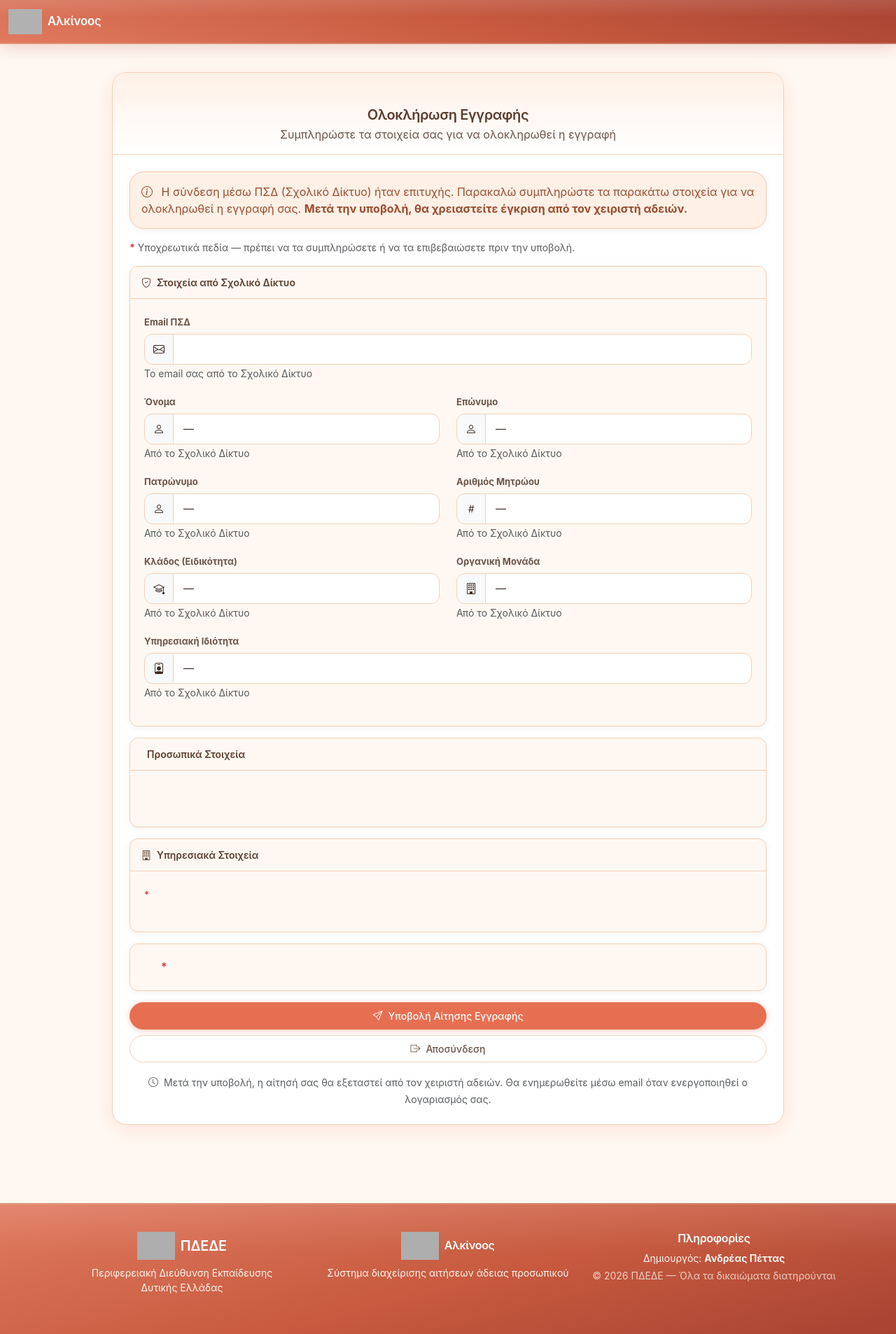
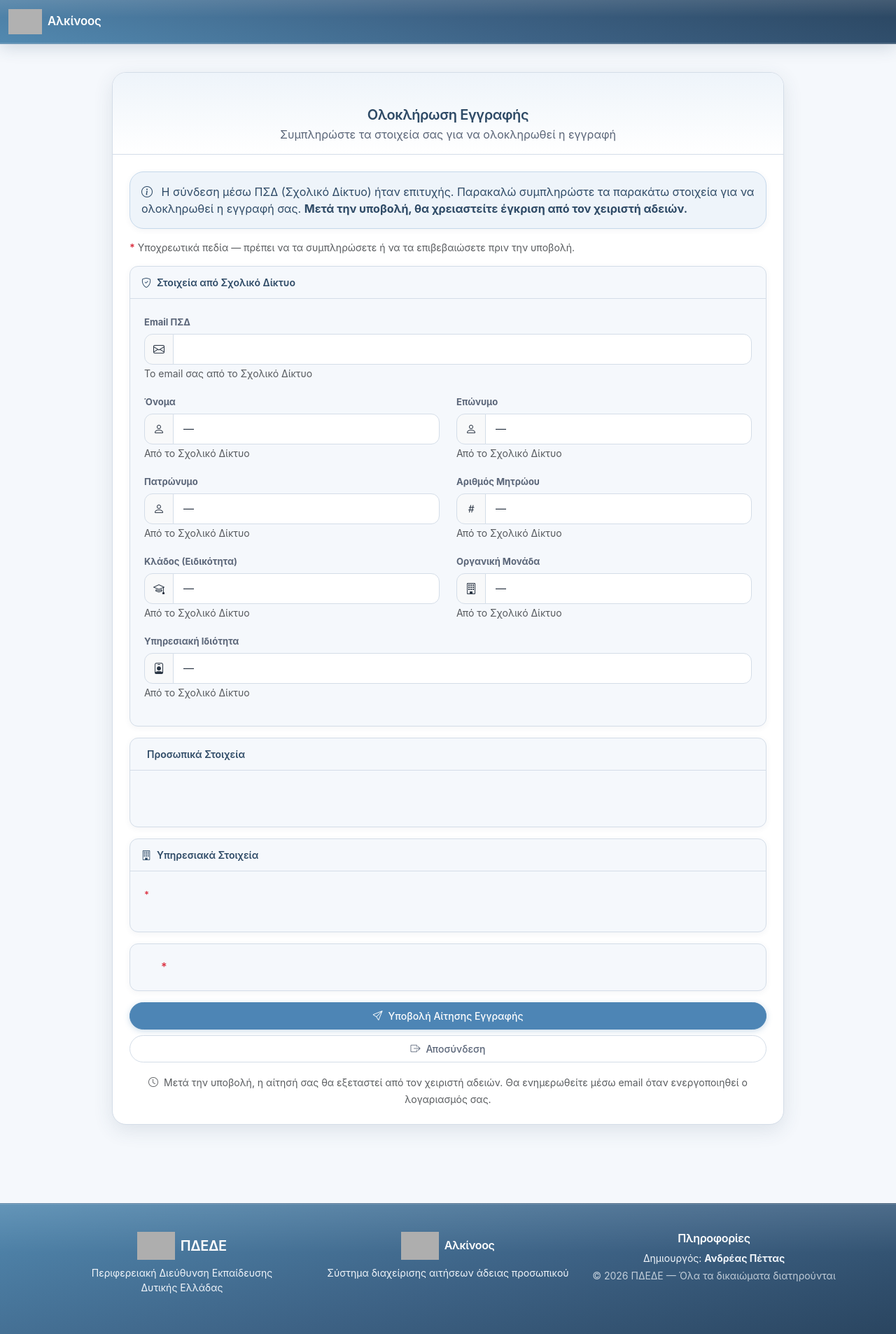
Before and after one commit to apettas/adeies5, a Django app: template templates/accounts/complete_sso_registration.html in a window 1280 px wide. Shown: the whole page at 70% size. Run offline with Django 5.2, Linux system fonts and the light colour scheme; the template is opened without the code that fills it, so the values that code supplies are empty; some libraries are stand-ins or nearby versions; grey boxes are pictures that could not be loaded.

Commit message:
style: replace coral theme with warmer ocean-blue palette
Use softer slate-blue primaries and chrome gradients instead of the previous coral scheme while keeping the friendlier rounded UI treatment.

Co-authored-by: Cursor <cursoragent@cursor.com>

```diff
--- a/pdede_leaves/settings.py
+++ b/pdede_leaves/settings.py
@@ -125,7 +125,7 @@ STATICFILES_DIRS = [
     BASE_DIR / 'static',
 ]
 # Αύξησε κατά deploy που αλλάζει CSS/JS — το nginx σερβίρει /static/ με cache 1 έτους.
-THEME_STATIC_VERSION = config('THEME_STATIC_VERSION', default='7')
+THEME_STATIC_VERSION = config('THEME_STATIC_VERSION', default='8')
 
 # Security settings - keep relaxed defaults for local development and enable via env
 # in staging/production.
--- a/static/css/alkinoos-theme.css
+++ b/static/css/alkinoos-theme.css
@@ -1,61 +1,61 @@
 /**
- * Αλκίνοος — ζεστό, φιλικό theme (ανεξάρτητο από χρώματα λογοτύπου)
+ * Αλκίνοος — ζεστό μπλε theme (φιλικό, όχι ψυχρό corporate)
  */
 
 :root {
-    /* Brand — ζεστά, γήινα τόνια */
-    --brand-navy: #5c3d2e;
-    --brand-blue: #e07a5f;
-    --brand-silver: #e8c4a8;
+    /* Brand — ζεστό μπλε-σκούρο (λιγότερο cyan) */
+    --brand-navy: #2e4a66;
+    --brand-blue: #5a8fb5;
+    --brand-silver: #c8d4e0;
 
-    /* Primary / interactive — κοραλί & βερικοκί */
-    --primary-600: #e76f51;
-    --primary-500: #f4845f;
-    --primary-400: #f7a072;
+    /* Primary / interactive — ωκεάνιο μπλε με ζεστή απόχρωση */
+    --primary-600: #4d85b5;
+    --primary-500: #5f96c4;
+    --primary-400: #7aadd4;
 
-    /* Playful accents */
-    --accent-gold: #f4a261;
-    --accent-teal: #2a9d8f;
-    --accent-plum: #9b5de5;
+    /* Accents */
+    --accent-gold: #e8b86d;
+    --accent-teal: #3d9a8f;
+    --accent-plum: #7c6cbf;
 
-    /* Surfaces — κρεμ/ροδακινί */
-    --bg-page: #fff8f2;
+    /* Surfaces — ζεστό off-white με ελαφρύ μπλε */
+    --bg-page: #f5f8fc;
     --bg-card: #ffffff;
-    --bg-subtle: #ffe8d6;
-    --border-color: #f5d0b5;
-    --border-focus: #e76f51;
+    --bg-subtle: #e8eef5;
+    --border-color: #d4dde8;
+    --border-focus: #5f96c4;
 
     /* Text */
-    --text-primary: #3d2c24;
-    --text-secondary: #6b5348;
-    --text-muted: #a08072;
+    --text-primary: #2a3544;
+    --text-secondary: #5a6578;
+    --text-muted: #8a95a8;
 
-    /* Semantic — ζεστότερα */
-    --success-bg: #e8f8ef;
-    --success-text: #1d8a5c;
-    --warning-bg: #fff4d6;
-    --warning-text: #c45d00;
-    --danger-bg: #ffe8e8;
-    --danger-text: #c62828;
+    /* Semantic */
+    --success-bg: #e8f5ee;
+    --success-text: #1d7a55;
+    --warning-bg: #fff6e5;
+    --warning-text: #b86e00;
+    --danger-bg: #fef0f0;
+    --danger-text: #c0392b;
 
-    /* Elevation & shape — πιο στρογγυλά */
-    --shadow-soft: 0 8px 28px rgba(231, 111, 81, 0.14);
-    --shadow-card: 0 2px 8px rgba(92, 61, 46, 0.07);
+    /* Elevation & shape */
+    --shadow-soft: 0 8px 28px rgba(46, 74, 102, 0.12);
+    --shadow-card: 0 2px 8px rgba(46, 74, 102, 0.06);
     --radius-card: 20px;
     --radius-pill: 999px;
     --radius-input: 12px;
 
-    /* Warm chrome — navbar / footer / mobile bar */
-    --glass-blur: blur(12px) saturate(150%);
-    --glass-chrome-deep: #a84332;
-    --glass-chrome-mid: #c75a3f;
-    --glass-chrome-light: #e07a5f;
-    --glass-chrome-overlay: rgba(199, 90, 63, 0.92);
-    --glass-edge-chrome: rgba(255, 236, 220, 0.28);
-    --glass-edge-highlight: rgba(255, 248, 240, 0.18);
-    --glass-text-chrome: rgba(255, 252, 248, 0.96);
-    --glass-text-chrome-muted: rgba(255, 240, 228, 0.82);
-    --glass-shadow: 0 4px 24px rgba(168, 67, 50, 0.22);
+    /* Chrome — ζεστό μπλε gradient (navbar / footer) */
+    --glass-blur: blur(12px) saturate(145%);
+    --glass-chrome-deep: #2a4560;
+    --glass-chrome-mid: #3d6285;
+    --glass-chrome-light: #5289b0;
+    --glass-chrome-overlay: rgba(61, 98, 133, 0.92);
+    --glass-edge-chrome: rgba(220, 232, 245, 0.22);
+    --glass-edge-highlight: rgba(255, 255, 255, 0.14);
+    --glass-text-chrome: rgba(248, 251, 255, 0.96);
+    --glass-text-chrome-muted: rgba(220, 232, 245, 0.82);
+    --glass-shadow: 0 4px 24px rgba(42, 69, 96, 0.2);
     /* Legacy aliases */
     --glass-bg-footer: var(--glass-chrome-mid);
     --glass-bg-footer-end: var(--glass-chrome-light);
@@ -63,22 +63,22 @@
     --glass-edge-light: var(--glass-edge-chrome);
 
     /* Bootstrap overrides */
-    --bs-primary: #e76f51;
-    --bs-primary-rgb: 231, 111, 81;
-    --bs-secondary: #6b5348;
-    --bs-secondary-rgb: 107, 83, 72;
-    --bs-success: #1d8a5c;
-    --bs-info: #2a9d8f;
-    --bs-warning: #c45d00;
-    --bs-danger: #c62828;
-    --bs-body-bg: #fff8f2;
-    --bs-body-color: #3d2c24;
-    --bs-border-color: #f5d0b5;
+    --bs-primary: #4d85b5;
+    --bs-primary-rgb: 77, 133, 181;
+    --bs-secondary: #5a6578;
+    --bs-secondary-rgb: 90, 101, 120;
+    --bs-success: #1d7a55;
+    --bs-info: #3d9a8f;
+    --bs-warning: #b86e00;
+    --bs-danger: #c0392b;
+    --bs-body-bg: #f5f8fc;
+    --bs-body-color: #2a3544;
+    --bs-border-color: #d4dde8;
     --bs-border-radius: 12px;
     --bs-border-radius-lg: 20px;
     --bs-border-radius-pill: 999px;
-    --bs-link-color: #d45d3e;
-    --bs-link-hover-color: #b84a32;
+    --bs-link-color: #4d85b5;
+    --bs-link-hover-color: #3d6f9a;
     --bs-font-sans-serif: -apple-system, BlinkMacSystemFont, "SF Pro Text", "Segoe UI", Roboto, "Helvetica Neue", Arial, sans-serif;
 }
 
@@ -317,14 +317,14 @@ h1, h2, h3, h4, h5, h6,
 .btn-primary {
     background-color: var(--primary-600);
     border-color: var(--primary-600);
-    box-shadow: 0 2px 8px rgba(231, 111, 81, 0.35);
+    box-shadow: 0 2px 8px rgba(77, 133, 181, 0.3);
 }
 
 .btn-primary:hover,
 .btn-primary:focus {
     background-color: var(--primary-500);
     border-color: var(--primary-500);
-    box-shadow: 0 4px 14px rgba(244, 132, 95, 0.4);
+    box-shadow: 0 4px 14px rgba(95, 150, 196, 0.35);
 }
 
 .btn-outline-primary {
@@ -372,7 +372,7 @@ h1, h2, h3, h4, h5, h6,
 .form-control:focus,
 .form-select:focus {
     border-color: var(--border-focus);
-    box-shadow: 0 0 0 3px rgba(231, 111, 81, 0.2);
+    box-shadow: 0 0 0 3px rgba(95, 150, 196, 0.2);
 }
 
 .form-control::placeholder {
@@ -424,8 +424,8 @@ h1, h2, h3, h4, h5, h6,
 
 .badge.bg-primary,
 .badge.bg-info {
-    background-color: #ffe8d6 !important;
-    color: #c75a3f !important;
+    background-color: #e8eef5 !important;
+    color: #3d6285 !important;
 }
 
 .badge.bg-success {
@@ -500,9 +500,9 @@ h1, h2, h3, h4, h5, h6,
 }
 
 .alert-info {
-    background: #fff0e6;
-    color: #9a4d2e;
-    border-color: #f5c9a8;
+    background: #eef4fa;
+    color: #2e4a66;
+    border-color: #c5d8eb;
 }
 
 /* ── Tabs ─────────────────────────────────────────────── */
@@ -663,7 +663,7 @@ h1, h2, h3, h4, h5, h6,
     -webkit-backdrop-filter: var(--glass-blur);
     border-top: 1px solid var(--glass-edge-chrome);
     padding: 8px 8px calc(8px + env(safe-area-inset-bottom, 0px));
-    box-shadow: 0 -4px 24px rgba(168, 67, 50, 0.2), inset 0 1px 0 var(--glass-edge-highlight);
+    box-shadow: 0 -4px 24px rgba(42, 69, 96, 0.18), inset 0 1px 0 var(--glass-edge-highlight);
 }
 
 .mobile-tab-bar .tab-items {
@@ -739,7 +739,7 @@ h1, h2, h3, h4, h5, h6,
     display: flex;
     align-items: center;
     justify-content: center;
-    background: linear-gradient(145deg, #fff8f2 0%, #ffe8d6 45%, #ffd4b8 100%);
+    background: linear-gradient(145deg, #f5f8fc 0%, #e8eef5 50%, #dce8f4 100%);
     padding: 24px 16px;
 }
 
@@ -812,7 +812,7 @@ h1, h2, h3, h4, h5, h6,
 
 .select2-container--default.select2-container--focus .select2-selection--single {
     border-color: var(--border-focus) !important;
-    box-shadow: 0 0 0 3px rgba(231, 111, 81, 0.2);
+    box-shadow: 0 0 0 3px rgba(95, 150, 196, 0.2);
 }
 
 .ui-datepicker {
@@ -866,7 +866,7 @@ h1, h2, h3, h4, h5, h6,
 }
 
 .stat-card-primary .stat-card-icon {
-    background: #ffe8d6;
+    background: #e8eef5;
     color: var(--primary-600);
 }
 
@@ -881,7 +881,7 @@ h1, h2, h3, h4, h5, h6,
 }
 
 .stat-card-info .stat-card-icon {
-    background: #dff5f0;
+    background: #e5f3f1;
     color: var(--accent-teal);
 }
 
@@ -915,8 +915,8 @@ h1, h2, h3, h4, h5, h6,
 
 .card.bg-warning.bg-opacity-10 .bi { background: var(--warning-bg); color: var(--warning-text); }
 .card.bg-success.bg-opacity-10 .bi { background: var(--success-bg); color: var(--success-text); }
-.card.bg-info.bg-opacity-10 .bi { background: #dff5f0; color: var(--accent-teal); }
-.card.bg-primary.bg-opacity-10 .bi { background: #ffe8d6; color: var(--primary-600); }
+.card.bg-info.bg-opacity-10 .bi { background: #e5f3f1; color: var(--accent-teal); }
+.card.bg-primary.bg-opacity-10 .bi { background: #e8eef5; color: var(--primary-600); }
 
 /* ── Page cards (auth / registration) ─────────────────── */
 
@@ -946,7 +946,7 @@ h1, h2, h3, h4, h5, h6,
     text-align: center;
     padding: 24px 24px 16px;
     border-bottom: 1px solid var(--border-color);
-    background: linear-gradient(180deg, #fff0e6 0%, var(--bg-card) 100%);
+    background: linear-gradient(180deg, #eef4fa 0%, var(--bg-card) 100%);
 }
 
 .page-card-header .page-card-logo {
--- a/templates/accounts/alt_login.html
+++ b/templates/accounts/alt_login.html
@@ -6,7 +6,7 @@
     <meta name="viewport" content="width=device-width, initial-scale=1.0">
     <link rel="icon" href="{% static 'favicon.ico' %}" sizes="any">
     <link rel="icon" href="{% static 'Alkinoos-icon.svg' %}" type="image/svg+xml">
-    <meta name="theme-color" content="#c75a3f">
+    <meta name="theme-color" content="#3d6285">
 
     <link href="https://cdn.jsdelivr.net/npm/bootstrap@5.3.0/dist/css/bootstrap.min.css" rel="stylesheet"
           integrity="sha384-9ndCyUaIbzAi2FUVXJi0CjmCapSmO7SnpJef0486qhLnuZ2cdeRhO02iuK6FUUVM" crossorigin="anonymous">
--- a/templates/accounts/login.html
+++ b/templates/accounts/login.html
@@ -6,7 +6,7 @@
     <meta name="viewport" content="width=device-width, initial-scale=1.0">
     <link rel="icon" href="{% static 'favicon.ico' %}" sizes="any">
     <link rel="icon" href="{% static 'Alkinoos-icon.svg' %}" type="image/svg+xml">
-    <meta name="theme-color" content="#c75a3f">
+    <meta name="theme-color" content="#3d6285">
 
     <link href="https://cdn.jsdelivr.net/npm/bootstrap@5.3.0/dist/css/bootstrap.min.css" rel="stylesheet"
           integrity="sha384-9ndCyUaIbzAi2FUVXJi0CjmCapSmO7SnpJef0486qhLnuZ2cdeRhO02iuK6FUUVM" crossorigin="anonymous">
```
